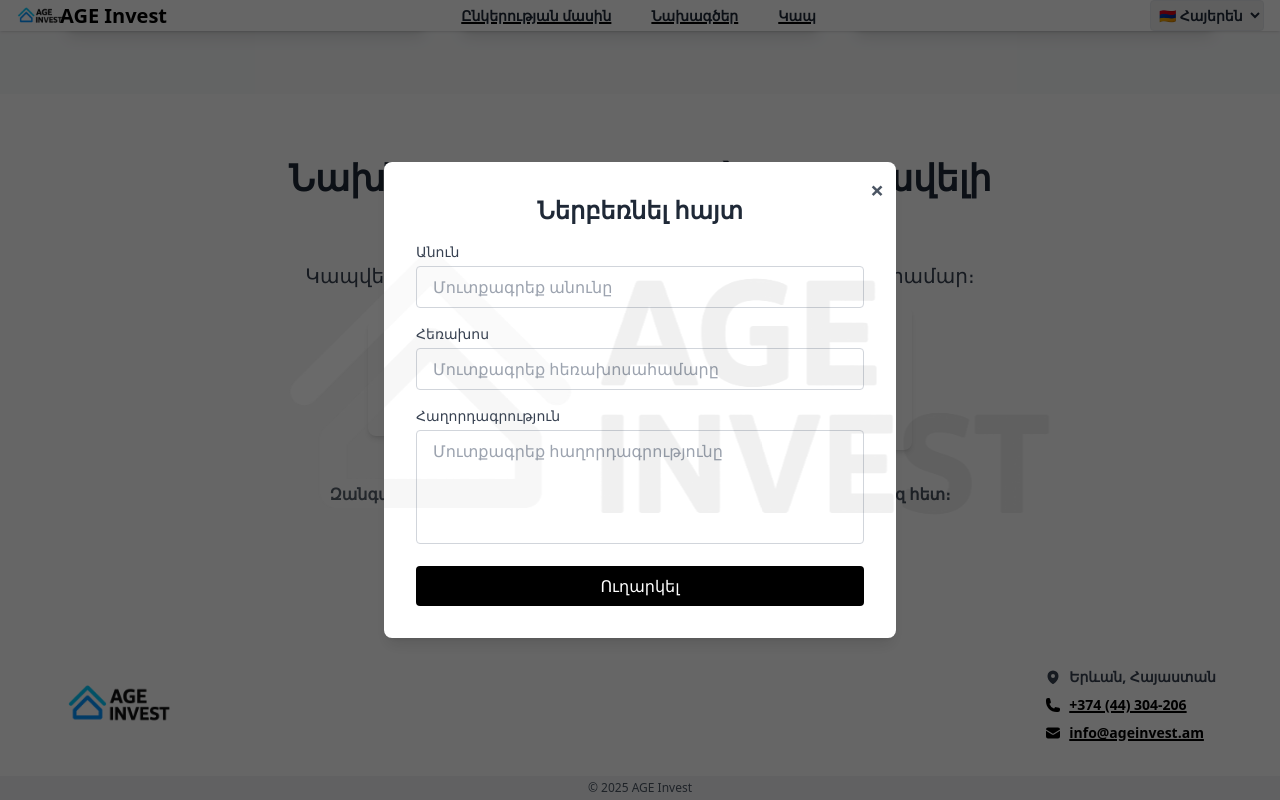
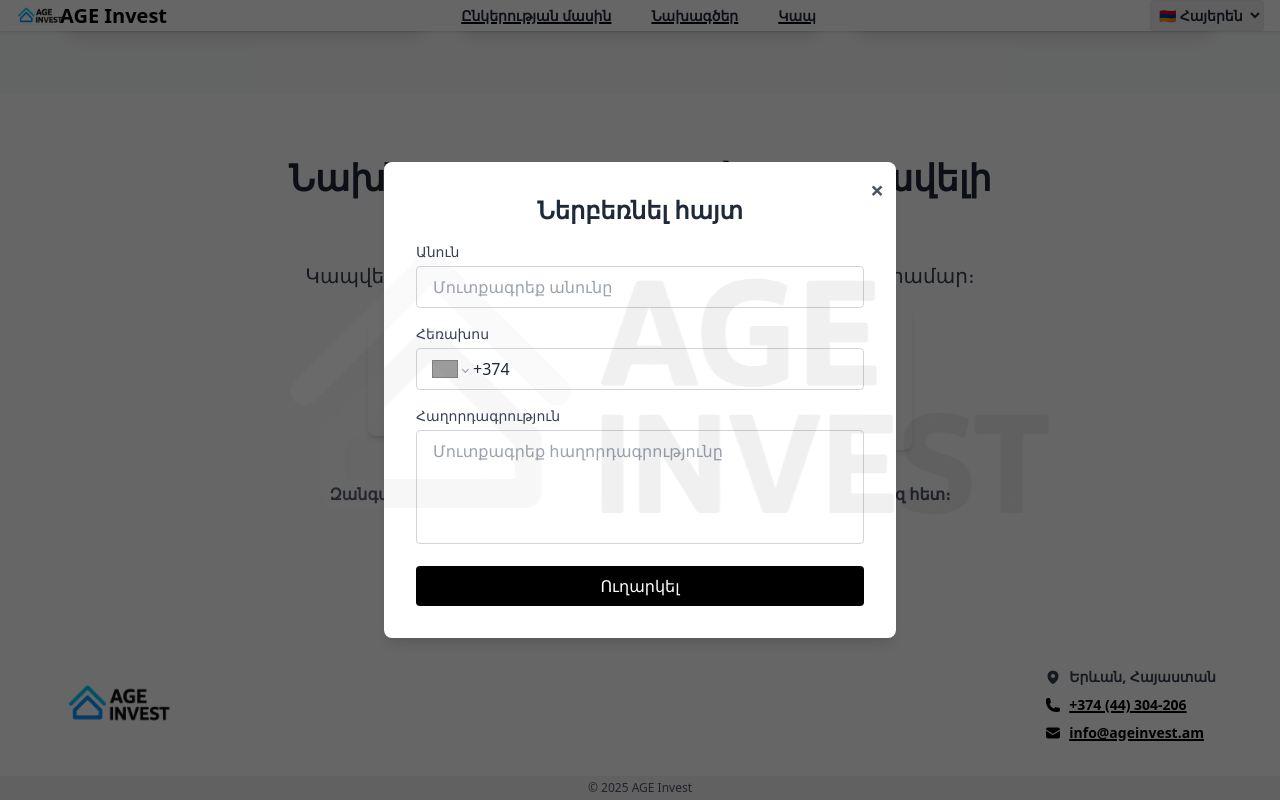
Before and after one commit to peijao/age-site, a React (Vite) app: page / in a window 1280 px wide. Both pictures are taken after a click on the button "Ներբեռնել հայտ". Shown: the part 1939-2739 px from the top of the page. Built offline with nearby package versions, Linux system fonts and the light colour scheme; grey boxes are pictures that could not be loaded.

Commit message:
Обновления на сайте

```diff
--- a/package.json
+++ b/package.json
@@ -22,6 +22,8 @@
     "react-dom": "^19.1.0",
     "react-hot-toast": "^2.5.2",
     "react-i18next": "^15.5.2",
+    "react-phone-input-2": "^2.15.1",
+    "react-phone-number-input": "^3.4.12",
     "react-scroll": "^1.9.3"
   },
   "devDependencies": {
--- a/src/components/ContactModal.jsx
+++ b/src/components/ContactModal.jsx
@@ -1,6 +1,8 @@
 import React, { useState } from "react";
 import { useTranslation } from "react-i18next";
 import { toast } from "react-hot-toast";
+import PhoneInput, { isValidPhoneNumber } from "react-phone-number-input";
+import "react-phone-number-input/style.css";
 
 const ContactModal = ({ onClose }) => {
   const { t } = useTranslation();
@@ -16,11 +18,20 @@ const ContactModal = ({ onClose }) => {
     setFormData((prev) => ({ ...prev, [name]: value }));
   };
 
+  const handlePhoneChange = (value) => {
+    setFormData((prev) => ({ ...prev, formPhone: value }));
+  };
+
   const handleSubmit = async (e) => {
     e.preventDefault();
 
     if (!formData.formName || !formData.formPhone) {
       toast.error(t("Пожалуйста, заполните имя и номер телефона."));
+      return;
+    }
+
+    if (!isValidPhoneNumber(formData.formPhone)) {
+      toast.error(t("Введите корректный номер телефона."));
       return;
     }
 
@@ -86,14 +97,14 @@ const ContactModal = ({ onClose }) => {
             <label className="block text-left text-sm font-medium text-gray-700 mb-1">
               {t("formPhone", "Ваш номер телефона")}
             </label>
-            <input
-              type="tel"
-              name="formPhone"
+            <PhoneInput
+              international
+              defaultCountry="AM"
               value={formData.formPhone}
-              onChange={handleChange}
-              required
+              onChange={handlePhoneChange}
               className="w-full border border-gray-300 rounded px-4 py-2 focus:outline-none focus:ring-2 focus:ring-black"
               placeholder={t("enterPhone", "Введите номер телефона")}
+              required
             />
           </div>
 
```
Also changed, not shown: 1 other file (tests, documents, lock files or other folders).
